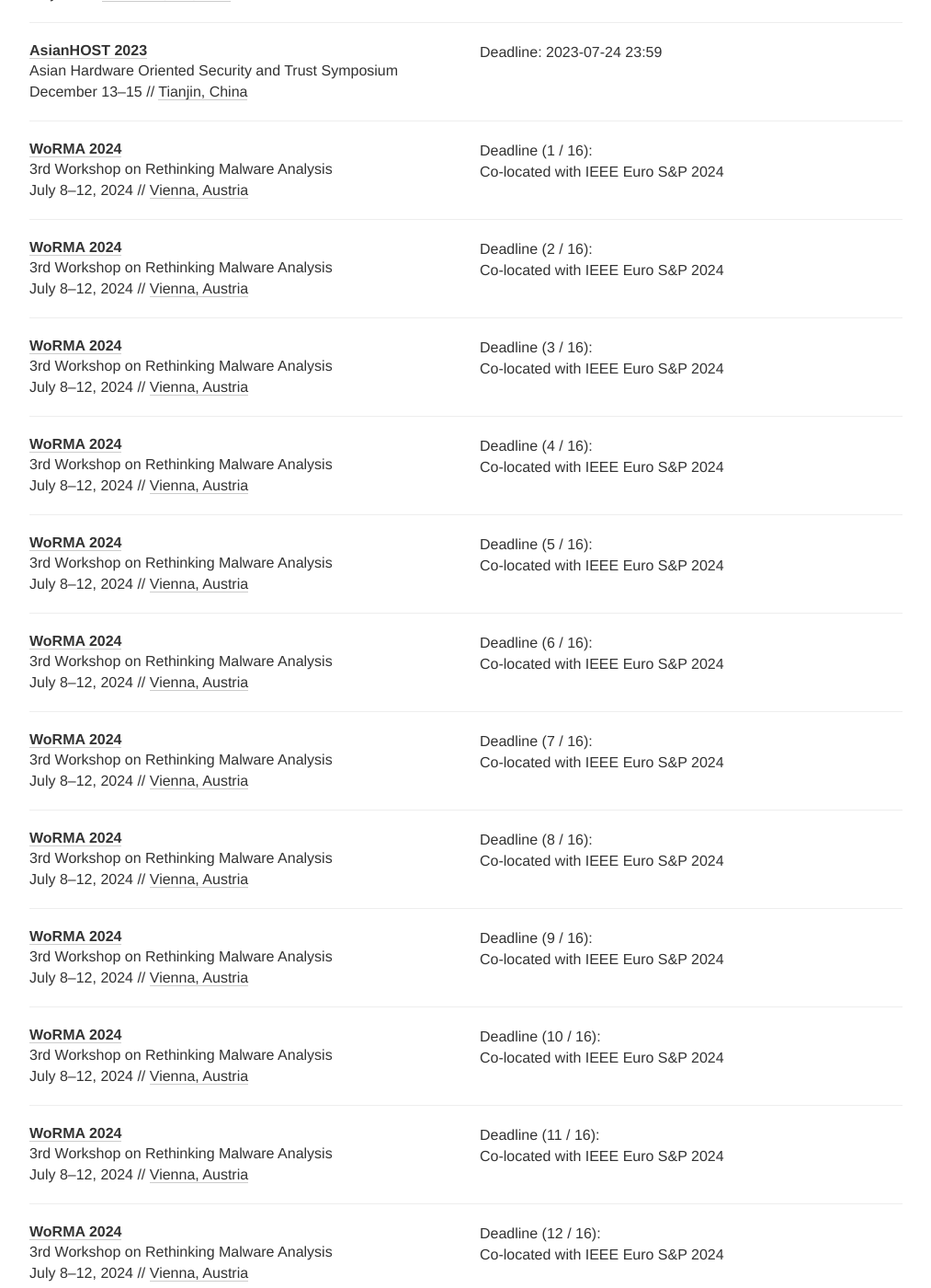
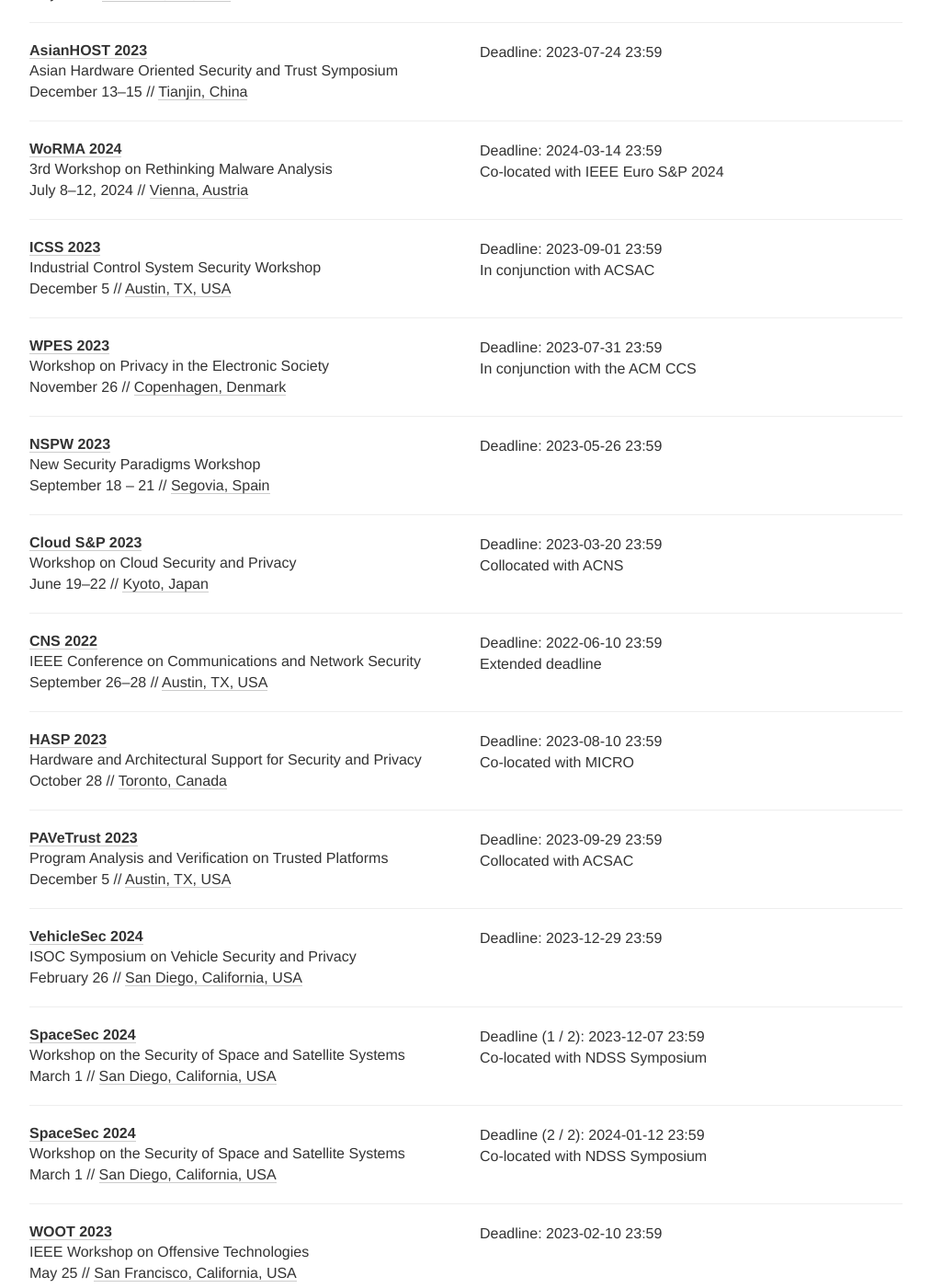
Before and after one commit to sec-deadlines/sec-deadlines.github.io, a Jekyll site: the page built from index.html, in a window 1280 px wide and 1400 px high, scrolled down 8997 px. Shown: the whole window at 92% size, without its empty margins (133-1146 px from the left). Built offline with Jekyll 4.4.1, drawn with Linux system fonts in a browser that asks for light colours; nearby versions of some CDN libraries; comment, search, counter and statistics services are not loaded; some of the changed text lies outside the part shown.

Commit message:
Fix date formatting

```diff
--- a/_data/conferences.yml
+++ b/_data/conferences.yml
@@ -549,7 +549,7 @@
   description: 3rd Workshop on Rethinking Malware Analysis
   year: 2024
   link: https://worma.gitlab.io/2024/
-  deadline: "2024-03-14 23:59"
+  deadline: ["2024-03-14 23:59"]
   date: July 8-12, 2024
   comment: Co-located with IEEE Euro S&P 2024
   place: Vienna, Austria
```
